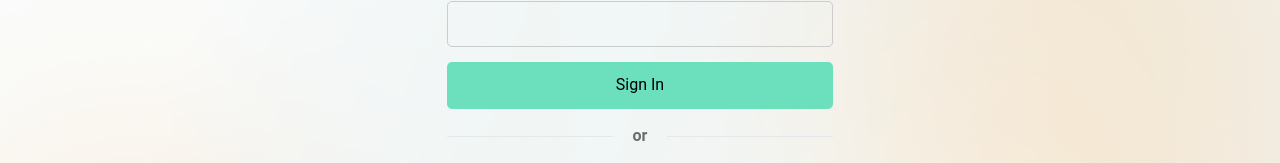
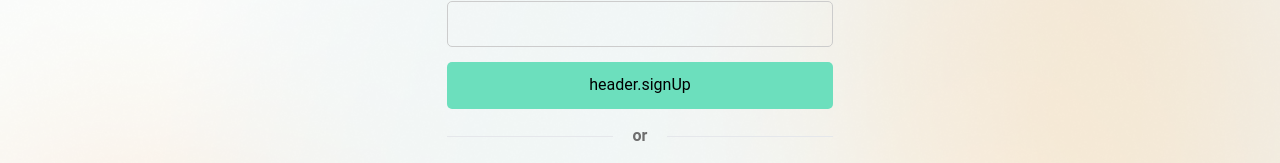
Before and after one commit to lawgeckobyglappy/lawgecko-frontend, a Vue app: page /signin in a window 1280 px wide. Shown: the part 361-524 px from the top of the page. Built offline with nearby package versions, Linux system fonts and the light colour scheme.

Commit message:
i18n completed

```diff
--- a/src/views/SignIn.vue
+++ b/src/views/SignIn.vue
@@ -10,7 +10,7 @@
                         <input v-model="form.emailAddress" class="w-full mt-3 " />
                     </div>
                     <button type="submit" class="hover:-translate-y-1 transition-all bg-btn-green cursor-pointer">
-                        <p v-if="!loading">Sign In</p>
+                        <p v-if="!loading">{{ $t("header.signUp") }}</p>
                         <ButtonSpinner v-else />
                     </button>
                 </form>
--- a/src/views/SignUp.vue
+++ b/src/views/SignUp.vue
@@ -60,7 +60,7 @@
                     </div>
                     <div>
                         <button type="submit" class="hover:-translate-y-1 transition-all bg-btn-green cursor-pointer">
-                        <p v-if="!loading">Sign Up</p>
+                        <p v-if="!loading">{{ $t("header.signUp") }}</p>
                         <ButtonSpinner v-else />
                     </button>
                     </div>
```
